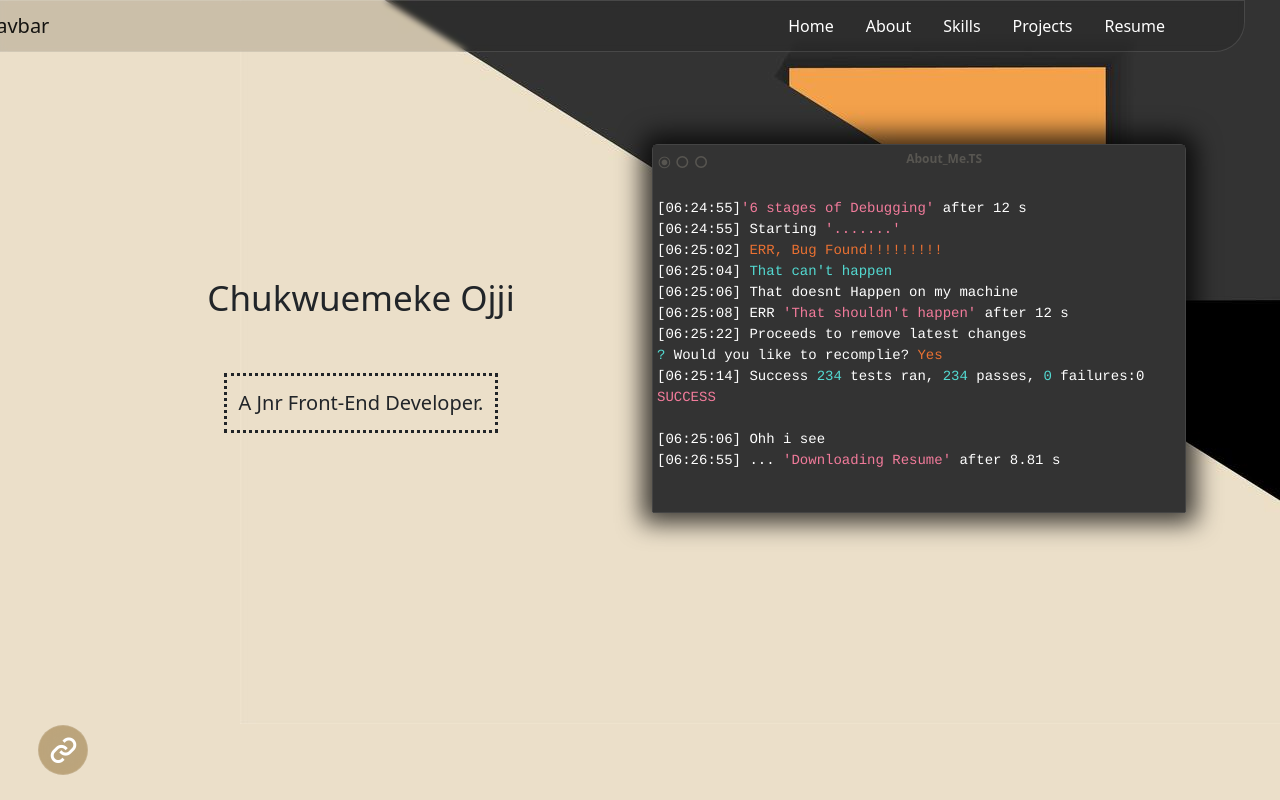
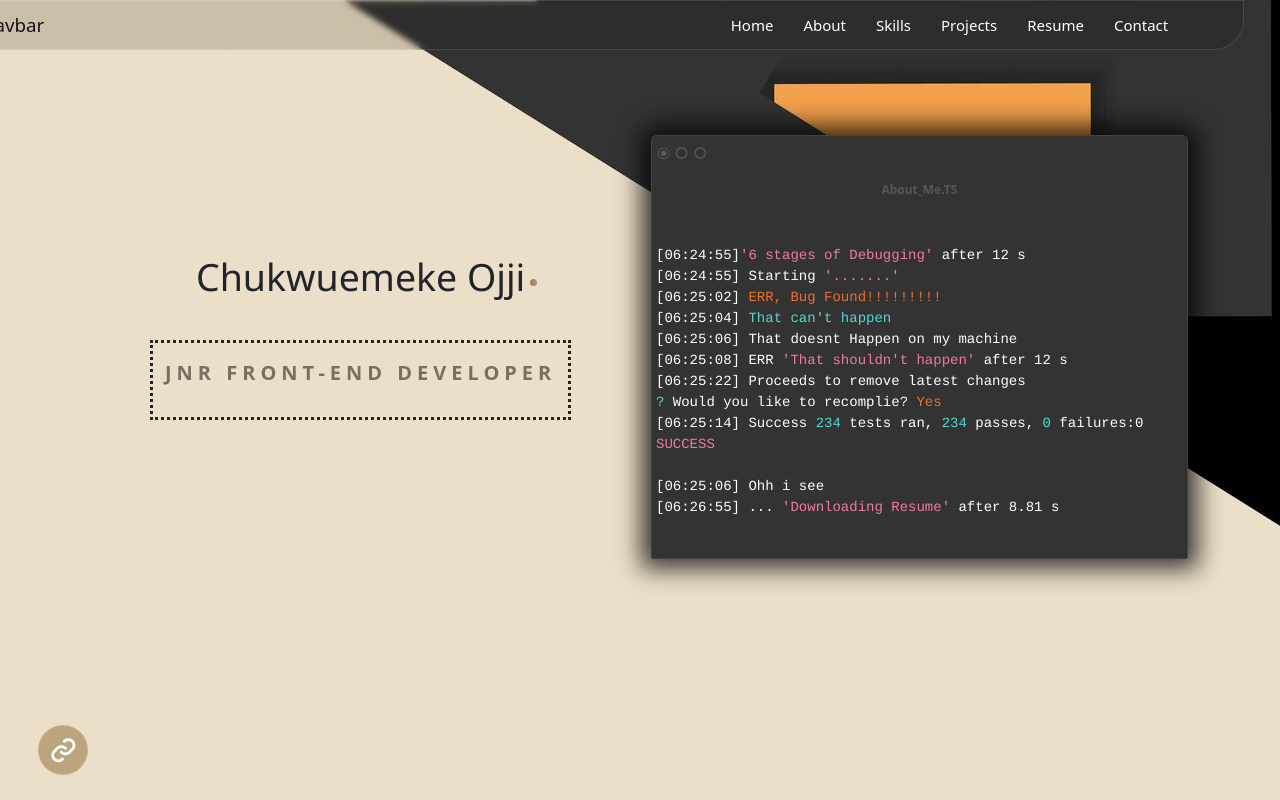
Before and after one commit to ojjiemeka/portfolio-v2, an Angular app: page / in a window 1280 px wide. Shown: the top 800 px of the page. Built offline with nearby package versions, Linux system fonts and the light colour scheme.

Commit message:
contact page, new design to sidebar & index

```diff
--- a/src/app/app-routing.module.ts
+++ b/src/app/app-routing.module.ts
@@ -1,15 +1,18 @@
 import { NgModule } from '@angular/core';
 import { RouterModule, Routes } from '@angular/router';
+import { ContactComponent } from './pages/contact/contact.component';
 import { IndexComponent } from './pages/index/index.component';
 import { ProjectsComponent } from './pages/projects/projects.component';
 
 const routes: Routes = [
   { path: '', component: IndexComponent},
+  { path: 'index', component: IndexComponent},
   { path: 'projects', component: ProjectsComponent},
+  { path: 'contact-me', component: ContactComponent}
 ];
 
 @NgModule({
-  imports: [RouterModule.forRoot(routes)],
+  imports: [RouterModule.forRoot(routes, { scrollPositionRestoration: "enabled"})],
   exports: [RouterModule]
 })
 export class AppRoutingModule { }
--- a/src/app/app.component.html
+++ b/src/app/app.component.html
@@ -1,4 +1,5 @@
 <div class="container">
   <app-header></app-header>
   <router-outlet></router-outlet>
+<app-fab></app-fab>
 </div>
--- a/src/app/inc/fab/fab.component.html
+++ b/src/app/inc/fab/fab.component.html
@@ -1,22 +1,30 @@
 <div id="social-links">
   <div>
-    <button class="float">
-      <i class='bx bx-link bx-md bounce' (click)="showAction()" ></i>
+    <button class="float" [ngClass]="fab? '' : 'bounce' ">
+      <i class='bx bx-link bx-md' (click)="showAction()" [ngClass]="fab? '' : 'bounce' "></i>
       </button>
   </div>
-  <div class="" [ngClass]="fab? 'fab-show social-link-list' : 'fab-hide' ">
+  <div class="" [ngClass]="fab? 'fab-show social-link-list social-list-bounce' : 'fab-hide' ">
     <ul>
       <li class="mx-2">
-        <img class="social-link-image" src="https://img.icons8.com/color/48/1A1A1A/whatsapp--v1.png"/>
+        <a href="" target="_blank">
+          <img class="social-link-image" src="https://img.icons8.com/color/48/1A1A1A/whatsapp--v1.png"/>
+        </a>
       </li>
       <li class="mx-2">
+        <a href="https://www.linkedin.com/in/ojji-chukwuemeke-686777194/" target="_blank">
         <img class="social-link-image" src="https://img.icons8.com/color/48/000000/linkedin-circled--v1.png"/>
+        </a>
       </li>
       <li class="mx-2">
+        <a href="https://github.com/ojjiemeka" target="_blank">
         <img class="social-link-image" src="https://img.icons8.com/ios-filled/50/000000/github.png"/>
+        </a>
       </li>
       <li class="mx-2">
-        <img class="social-link-image" src="https://img.icons8.com/color/48/000000/twitter--v1.png"/>
+        <a href="https://twitter.com/eme_kah" target="_blank">
+          <img class="social-link-image" src="https://img.icons8.com/color/48/000000/twitter--v1.png"/>
+        </a>
       </li>
     </ul>
   </div>
--- a/src/app/inc/header/header.component.html
+++ b/src/app/inc/header/header.component.html
@@ -1,28 +1,31 @@
 <div>
   <nav class="navbar navbar-expand-lg">
     <div class="container-fluid nav-content">
-      <a class="navbar-brand" href="#">Navbar</a>
+      <a class="navbar-brand" routerLink="/">Navbar</a>
 
       <div class="collapse navbar-collapse my-nav me-lg-5" id="navbarSupportedContent">
         <ul class="nav justify-content-end">
           <li class="nav-item">
-            <a class="nav-link active" aria-current="page" href="#index">Home</a>
+            <a class="nav-link active" aria-current="page" routerLink="/">Home</a>
           </li>
           <li class="nav-item">
-            <a class="nav-link" href="#about">About</a>
+            <a class="nav-link" href="index#about">About</a>
           </li>
           <li class="nav-item">
-            <a class="nav-link" href="#skills">Skills</a>
+            <a class="nav-link" href="index#skills">Skills</a>
           </li>
           <li class="nav-item">
-            <a class="nav-link" href="#project-section">Projects</a>
+            <a class="nav-link" href="index#projects">Projects</a>
           </li>
           <li class="nav-item">
-            <a class="nav-link" href="#">Resume</a>
+            <a class="nav-link" href="https://drive.google.com/file/d/1Mru0PZ-Gt6rV_lDNyUAxcQN7X1x_bzI5/view?usp=sharing" target="_blank">Resume</a>
+          </li>
+          <li class="nav-item">
+            <a class="nav-link" routerLink="contact-me">Contact</a>
           </li>
         </ul>
       </div>
-      <i class='bx bx-menu bx-md nav-btn nav-item' type="button" data-bs-toggle="offcanvas" data-bs-target="#offcanvasExample" aria-controls="offcanvasExample"></i>
+      <i class='bx bx-menu bx-md nav-btn nav-item' type="button" (click)="toggleSidebar()" data-bs-toggle="offcanvas" data-bs-target="#offcanvasExample" aria-controls="offcanvasExample"></i>
     </div>
   </nav>
 </div>
@@ -30,24 +33,33 @@
 <div class="offcanvas offcanvas-start" tabindex="-1" id="offcanvasExample" aria-labelledby="offcanvasExampleLabel">
   <div class="offcanvas-header">
     <h5 class="offcanvas-title" id="offcanvasExampleLabel">Menu</h5>
-    <button type="button" class="btn-close" data-bs-dismiss="offcanvas" aria-label="Close"></button>
+    <button type="button" class="btn-close" (click)="toggleSidebar()" data-bs-dismiss="offcanvas" aria-label="Close"></button>
   </div>
   <div class="offcanvas-body">
-    <ul class="nav justify-content-end">
-      <li class="nav-item">
-        <a class="nav-link active" aria-current="page" href="#index">Home</a>
+    <ul class="d-grid justify-content-center nav">
+      <li class="nav-item" [ngClass]="sidebar? 'title' : '' ">
+        <a class="nav-link" routerLink="index">Home</a>
+        <span class="" [ngClass]="sidebar? 'list-block' : '' "></span>
       </li>
-      <li class="nav-item">
-        <a class="nav-link" href="#about">About</a>
+      <li class="nav-item" [ngClass]="sidebar? 'title' : '' ">
+        <a class="nav-link" href="index#about">About</a>
+        <span class="" [ngClass]="sidebar? 'list-block' : '' "></span>
       </li>
-      <li class="nav-item">
-        <a class="nav-link" href="#skills">Skills</a>
+      <li class="nav-item" [ngClass]="sidebar? 'title' : '' ">
+        <a class="nav-link" href="index#skills">Skills</a>
+        <span class="" [ngClass]="sidebar? 'list-block' : '' "></span>
       </li>
-      <li class="nav-item">
-        <a class="nav-link" href="#project-section">Projects</a>
+      <li class="nav-item" [ngClass]="sidebar? 'title' : '' ">
+        <a class="nav-link" href="index#projects">Projects</a>
+        <span class="" [ngClass]="sidebar? 'list-block' : '' "></span>
       </li>
-      <li class="nav-item">
-        <a class="nav-link" href="#">Resume</a>
+      <li class="nav-item" [ngClass]="sidebar? 'title' : '' ">
+        <a class="nav-link" routerLink="https://drive.google.com/file/d/1Mru0PZ-Gt6rV_lDNyUAxcQN7X1x_bzI5/view?usp=sharing">Resume</a>
+        <span class="" [ngClass]="sidebar? 'list-block' : '' "></span>
+      </li>
+      <li class="nav-item" [ngClass]="sidebar? 'title' : '' ">
+        <a class="nav-link" routerLink="contact-me">Contact</a>
+        <span class="" [ngClass]="sidebar? 'list-block' : '' "></span>
       </li>
     </ul>
   </div>
--- a/src/app/pages/index/index.component.html
+++ b/src/app/pages/index/index.component.html
@@ -2,11 +2,14 @@
   <div class="row">
     <div class="col-lg-6 col-md-12 d-flex justify-content-center">
       <div class="wrapper">
-        <div class="name mb-5" data-aos="zoom-in-left" data-aos-duration="800">
-          Chukwuemeke Ojji
+        <div class="title name mb-5">
+            <span class="block"></span>
+            <h1>Chukwuemeke Ojji<span></span></h1>
         </div>
-        <div class="typing-demo mb-4" data-aos="fade-right" data-aos-duration="800">
-          A Jnr Front-End Developer.
+
+        <div class="role typing-demo mb-4">
+            <div class="block"></div>
+            <p>Jnr Front-End Developer</p>
         </div>
       </div>
     </div>
@@ -31,15 +34,12 @@
           <br> [06:25:06] Ohh i see
           <br>[06:26:55] ... <span class="pink">'Downloading Resume'</span> after 8.81 s
           <p class="typewriter"> root@UFO VIEW RESUME <a
-              routerLink="https://drive.google.com/file/d/1Mru0PZ-Gt6rV_lDNyUAxcQN7X1x_bzI5/view?usp=sharing"><span
-                class="pink fw-bold"> -> Resume.exe</span></a></p>
+              href="https://drive.google.com/file/d/1Mru0PZ-Gt6rV_lDNyUAxcQN7X1x_bzI5/view?usp=sharing" target="_blank"><span class="pink fw-bold"> -> Resume.exe</span></a></p>
         </div>
       </div>
     </div>
   </div>
 </section>
-
-<app-fab></app-fab>
 
 <section id="about" class=" container">
   <div class="row d-flex justify-content-center">
@@ -148,7 +148,7 @@
   </div>
 </section>
 
-<section id="project-section" class="container">
+<section id="projects" class="container">
   <div class="col-lg-2 col-md-12 project-header text-center">
     <h2 class="section-title">Projects</h2>
   </div>
--- a/src/index.html
+++ b/src/index.html
@@ -8,6 +8,7 @@
   <link rel="icon" type="image/x-icon" href="favicon.ico">
   <link rel="stylesheet" href="https://cdn.jsdelivr.net/npm/bootstrap@4.6.2/dist/css/bootstrap.min.css" integrity="sha384-xOolHFLEh07PJGoPkLv1IbcEPTNtaed2xpHsD9ESMhqIYd0nLMwNLD69Npy4HI+N" crossorigin="anonymous">
   <link href='https://unpkg.com/boxicons@2.1.2/css/boxicons.min.css' rel='stylesheet'>
+  <link rel="stylesheet" href="https://www.w3schools.com/w3css/4/w3.css">
 </head>
 <body>
     <app-root></app-root>
--- a/src/styles.css
+++ b/src/styles.css
@@ -455,7 +455,264 @@ h3 {
     transform: translateY(-5px);
   }
 }
+.social-list-bounce {
+  -moz-animation: social-list-bounce 2s infinite;
+  -webkit-animation: social-list-bounce 2s infinite;
+  /* animation: fadeInLeft 0.5s ease-in-out; */
+  animation: fadeInLeft 0.5s ease-in-out, social-list-bounce 2s infinite;
+  /* animation-delay: 2s; */
+}
+@keyframes social-list-bounce {
+  0%, 20%, 50%, 80%, 100% {
+    -moz-transform: translateY(0);
+    -ms-transform: translateY(0);
+    -webkit-transform: translateY(0);
+    transform: translateY(0);
+  }
+  40% {
+    -moz-transform: translateY(-5px);
+    -ms-transform: translateY(-5px);
+    -webkit-transform: translateY(-5px);
+    transform: translateY(-5px);
+  }
+  60% {
+    -moz-transform: translateY(-5px);
+    -ms-transform: translateY(-5px);
+    -webkit-transform: translateY(-5px);
+    transform: translateY(-5px);
+  }
+}
 
+
+/* CONTACT SECTION */
+#contact-section{
+  position: relative;
+  top: 4em;
+}
+.contact-image{
+  width: 15%
+}
+.contact-form{
+  backdrop-filter: blur(16px) saturate(180%);
+  -webkit-backdrop-filter: blur(16px) saturate(180%);
+  background-color: rgba(17, 25, 40, 0.75);
+  border-radius: 12px;
+  border: 1px solid rgba(255, 255, 255, 0.125);
+  height: auto;
+  width: 75% !important;
+}
+.cus-form{
+  padding: 10px;
+}
+input{
+  background-color: rgba(17, 25, 40, 0.05) !important;
+}
+#message{
+  color: #363434 !important;
+  font-weight: 500;
+}
+.message-label,
+.form-control,
+.form-group > label,
+.contact-header{
+  color: #d3d0d0 !important;
+}
+.contact-header > h3{
+  background: linear-gradient(to right, #ebdfc9, #f3a457);
+    -webkit-background-clip: text;
+    background-clip: text;
+    color: transparent;
+}
+.contact-header{
+  margin: 1em;
+}
+.send-btn{
+  display: flex !important;
+  align-items: center;
+}
+.cus-btn{
+  border: 1px solid #ebdfc9 !important;
+  height: 40px;
+}
+.send-btn > span,
+.send-btn > i{
+  background: linear-gradient(to right, #ebdfc9, #f3a457);
+  -webkit-background-clip: text;
+  background-clip: text;
+  color: transparent;
+}
+.send-btn:hover{
+  border: none !important;
+}
+.send-btn:hover{
+  transform: scale(1.3);
+  transition: all .3s ease-in-out;
+}
+
+/* Side Bar */
+.offcanvas{
+  background-color: #9b9180 !important;
+}
+.offcanvas-title{
+  color: #e7e2e2 !important;
+}
+.offcanvas-body > ul > li{
+  font-size: 24px;
+}
+.offcanvas-body > ul > li:hover{
+  font-size: 30px;
+  transition: all .3s ease-in-out;
+}
+
+ .title {
+  width: 100%;
+  position: relative;
+  display: flex;
+  align-items: center;
+  height: 50px;
+  justify-content: center;
+}
+ .title .list-block {
+  width: 0%;
+  height: 35px;
+  background: linear-gradient(to right, #ebdfc9, #f3a457);
+  position: absolute;
+  animation: mainBlock 1s cubic-bezier(0.74, 0.06, 0.4, 0.92) forwards;
+  display: flex;
+}
+.title a,
+ .title h1 {
+  -webkit-animation: mainFadeIn 1s forwards;
+  -o-animation: mainFadeIn 1s forwards;
+  animation: mainFadeIn 1s forwards;
+  animation-delay: 0.5s;
+  opacity: 0;
+  display: flex;
+  align-items: baseline;
+  position: relative;
+}
+ .title h1 span {
+  width: 0px;
+  height: 0px;
+  -webkit-border-radius: 50%;
+  -moz-border-radius: 50%;
+  border-radius: 50%;
+  background: linear-gradient(to right, #ebdfc9, #f3a457);
+  -webkit-animation: load 0.6s cubic-bezier(0.74, 0.06, 0.4, 0.92) forwards;
+  animation: popIn 0.8s cubic-bezier(0.74, 0.06, 0.4, 0.92) forwards;
+  animation-delay: 2s;
+  margin-left: 5px;
+  margin-top: -10px;
+  position: absolute;
+  bottom: 13px;
+  right: -12px;
+}
+ .role {
+  width: 100%;
+  position: relative;
+  display: flex;
+  align-items: center;
+  height: 4em;
+  margin-top: -10px;
+}
+ .role .block {
+  width: 0%;
+  height: inherit;
+  background: #F27B9B;
+  position: absolute;
+  animation: secBlock 2s cubic-bezier(0.74, 0.06, 0.4, 0.92) forwards;
+  animation-delay: 2s;
+  display: flex;
+}
+ .role p {
+  animation: secFadeIn 2s forwards;
+  animation-delay: 3.2s;
+  opacity: 0;
+  font-weight: 600;
+  color: #000;
+  font-size: 20px;
+  text-transform: uppercase;
+  letter-spacing: 5px;
+}
+
+@keyframes mainBlock {
+  0% {
+    width: 0%;
+    left: 0;
+  }
+  50% {
+    width: 100%;
+    left: 0;
+  }
+  100% {
+    width: 0;
+    left: 100%;
+  }
+}
+@keyframes secBlock {
+  0% {
+    width: 0%;
+    left: 0;
+  }
+  50% {
+    width: 100%;
+    left: 0;
+  }
+  100% {
+    width: 0;
+    left: 100%;
+  }
+}
+@keyframes mainFadeIn {
+  0% {
+    opacity: 0;
+  }
+  100% {
+    opacity: 1;
+  }
+}
+@keyframes popIn {
+  0% {
+    width: 0px;
+    height: 0px;
+    background: linear-gradient(to right, #cb6a3a, #9199a1);
+    border: 0px solid #ddd;
+    opacity: 0;
+  }
+  50% {
+    width: 10px;
+    height: 10px;
+    background: linear-gradient(to right, #cb6a3a, #9199a1);
+    opacity: 1;
+    bottom: 45px;
+  }
+  65% {
+    width: 7px;
+    height: 7px;
+    bottom: 0px;
+    width: 15px;
+  }
+  80% {
+    width: 10px;
+    height: 10px;
+    bottom: 20px;
+  }
+  100% {
+    width: 7px;
+    height: 7px;
+    background: linear-gradient(to right, #cb6a3a, #9199a1);
+    border: 0px solid #222;
+    bottom: 13px;
+  }
+}
+@keyframes secFadeIn {
+  0% {
+    opacity: 0;
+  }
+  100% {
+    opacity: 0.5;
+  }
+}
 /* Media Queries */
 
 @media (min-width: 768px) {
@@ -577,6 +834,16 @@ h3 {
     opacity: 1;
   }
 }
+.contact-form {
+  width: 100% !important;
+  margin-bottom: 5em;
+}
+.contact-image {
+  width: 55%;
+}
+.contact-header {
+  margin: 0em;
+}
 }
 
 @media screen and (min-width: 360px) {
@@ -695,6 +962,16 @@ h3 {
     opacity: 1;
   }
 }
+.contact-form {
+  width: 100% !important;
+  margin-bottom: 5em;
+}
+.contact-image {
+  width: 55%;
+}
+.contact-header {
+  margin: 0em;
+}
 }
 
 @media screen and (min-width: 375px) {
@@ -763,6 +1040,10 @@ h3 {
   .project-detail {
     top: 50%;
   }
+  .nav-btn {
+    display: block !important;
+    color: #EBDFC9 !important;
+  }
 }
 
 @media screen and (min-width: 768px) {
@@ -781,6 +1062,7 @@ h3 {
 }
   .nav-btn {
     display: block !important;
+    color: #EBDFC9 !important;
   }
   .about-img {
     height: 385px;
@@ -824,6 +1106,9 @@ h3 {
   .float {
     bottom: 20px;
     left: 90%;
+}
+.contact-image {
+  width: 30%;
 }
 }
 
@@ -893,6 +1178,12 @@ h3 {
   .project-time {
     height: 25em;
   }
+  .contact-image {
+    width: 15%;
+}
+.contact-form {
+  width: 80% !important;
+}
 }
 
 @media screen and (min-width: 1200px) {
```
Also changed, not shown: src/app/inc/header/header.component.ts (+7 -0 lines), src/app/pages/contact/contact.component.html (+34 -1 lines), src/assets/images/contact-us-2.png (added), src/assets/images/contact-us-img.png (added).
